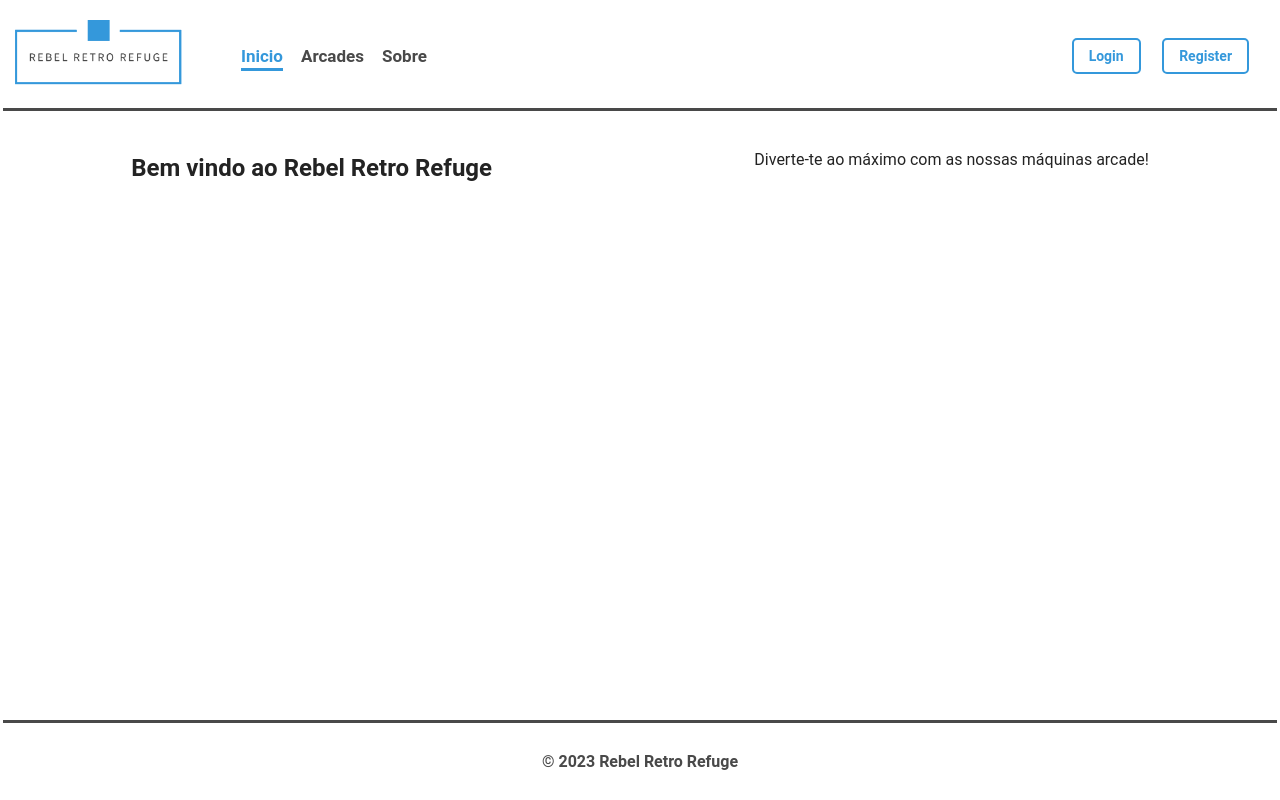
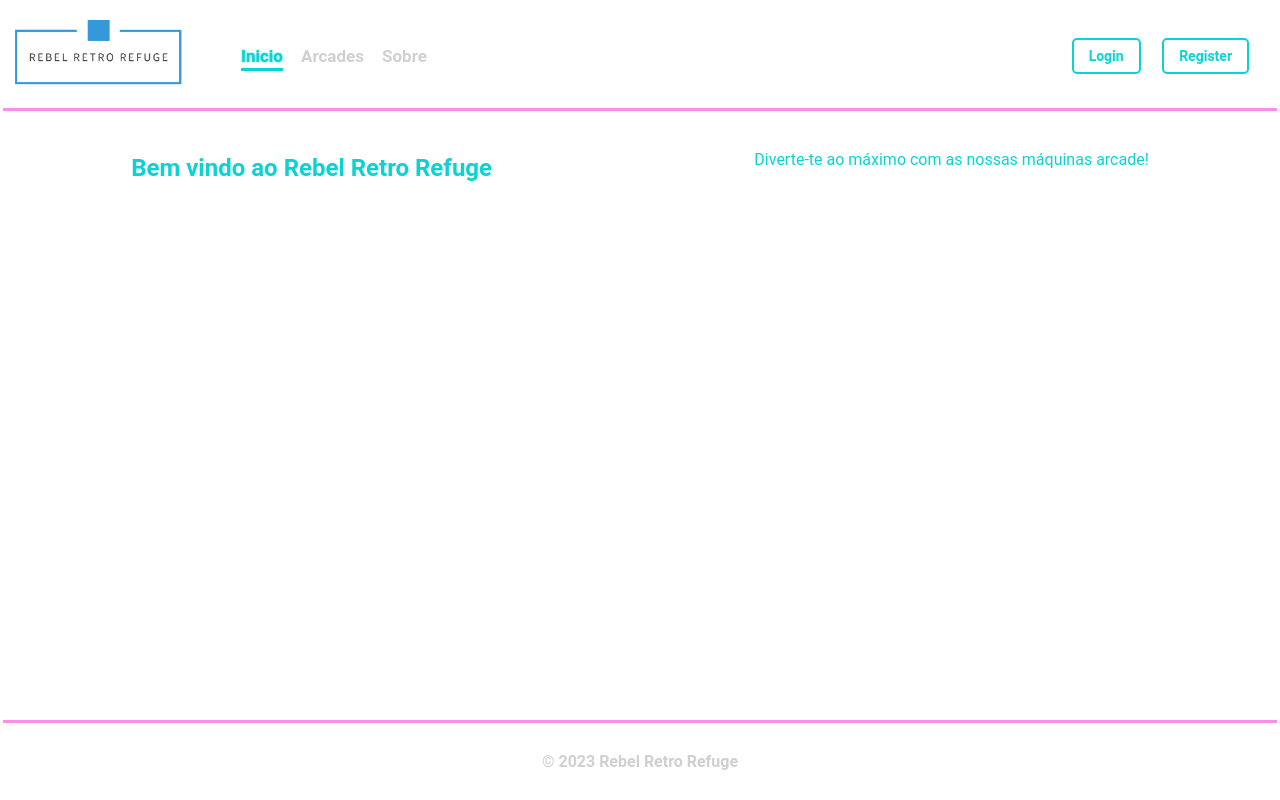
Before and after one commit to s1moes/RebelRetroRefuge, a PHP site: page / in a window 1280 px wide. Run offline with PHP 8.4, Linux system fonts and the light colour scheme; some web fonts are replaced.

Commit message:
Atualizar css

```diff
--- a/view/css/estilo.css
+++ b/view/css/estilo.css
@@ -2,8 +2,8 @@
 
 body {
     font-family: "Roboto", "Arial", sans-serif;
-    background-color: #ffffff;
-    color: #232323;
+    background-color:  	#ffffff;
+    color:  #0bd3d3;
     display: flex;
     flex-direction: column;
     min-height: 100vh;
@@ -14,7 +14,7 @@ body {
     display: flex;
     justify-content: space-between;
     align-items: center;
-    border-bottom: 3px solid #494949;
+    border-bottom: 3px solid #f890e7;
     background-color: #ffffff;
     height: 85px;
     padding: 10px;
@@ -34,7 +34,7 @@ body {
 
 .nav-tab a {
     text-decoration: none;
-    color: #494949;
+    color: #d0d0d0;
     font-size: 17px;
     font-weight: bold;
     position: relative;
@@ -42,11 +42,14 @@ body {
 }
 
 .nav-tab a:hover {
-    color: #3498db;
+    color: #0bd3d3;
+    text-shadow: 0 0 2px #0bd3d3;
+
 }
 
 .nav-tab a.corrente {
-    color: #3498db;
+    color: #0bd3d3;
+    text-shadow: 0 0 2px #0bd3d3;
 }
 
 .nav-tab a::before {
@@ -56,7 +59,7 @@ body {
     height: 2.5px;
     bottom: -5px;
     left: 0;
-    background-color: #3498db;
+    background-color: #0bd3d3;
     transition: width 0.3s ease;
 }
 
@@ -73,19 +76,19 @@ body {
 .second-nav a {
     text-decoration: none;
     margin-right: 18px;
-    color: #3498db;
+    color: #0bd3d3;
     font-weight: bold;
     padding: 8px 15px;
-    border: 2.5px solid #3498db;
+    border: 2.5px solid #0bd3d3;
     border-radius: 5px;
     position: relative;
     transition: background-color 0.3s ease, color 0.3s ease;
 }
 
 .second-nav a:hover {
-    background-color: #3498db;
+    background-color: #0bd3d3;
     color: #ffffff;
-    box-shadow: 0 0 10px rgba(52, 152, 219, 0.5);
+    box-shadow: 0 0 10px #0bd3d3;
 }
 
 .second-nav a:hover {
@@ -106,8 +109,8 @@ footer {
     text-align: center;
     padding: 13px;
     background-color: white;
-    color: #494949;
-    border-top: 3px solid #494949;
+    color: #d0d0d0;
+    border-top: 3px solid #f890e7;
     margin-left: 3px;
     margin-right: 3px;
     font-weight: bold;
@@ -128,15 +131,18 @@ section {
 }
 
 div.arcade {
-    border: 1px solid #c0c0c0;
+    border: 1px solid #f890e7;
+    border-radius: 1%;
+    box-shadow: 0 0 10px #f890e7;
     padding: 15px;
     margin-bottom: 20px;
-    border-bottom-left-radius: 15px;
-    border-bottom-right-radius: 15px;
+
 }
 
 div.arcade h4 {
     margin-top: 5px;
+    text-shadow: 0 0 2px #0bd3d3;
+
 
 }
 
@@ -152,8 +158,9 @@ div.arcade form {
 div.arcade .btnReservar {
     padding: 7px;
     border-radius: 10px;
-    background-color: #c0c0c0;
-    color: #494949;
+    background-color: #0bd3d3;
+    box-shadow: 0 0 10px #0bd3d3;
+    color: #ffffff;
     font-weight: bold;
     border: 0;
 }
@@ -161,7 +168,7 @@ div.arcade .btnReservar {
 div.arcade .btnReservar:hover {
     padding: 7px;
     border-radius: 10px;
-    background-color: #3498db;
+    background-color: #0bd3d3;
     color: white;
     font-weight: bold;
     border: 0;
```
